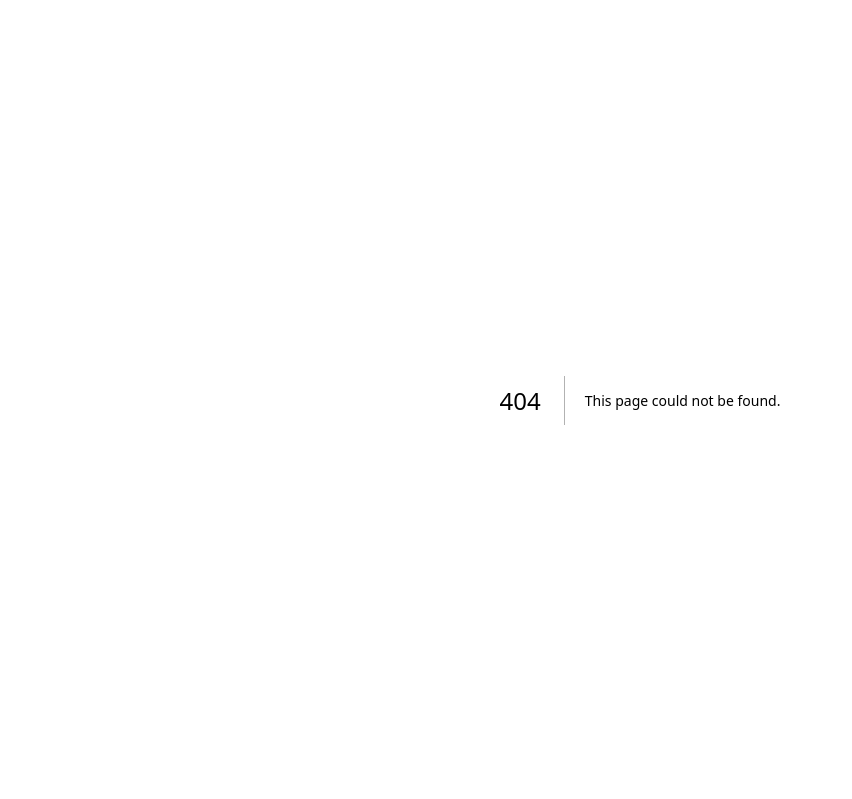
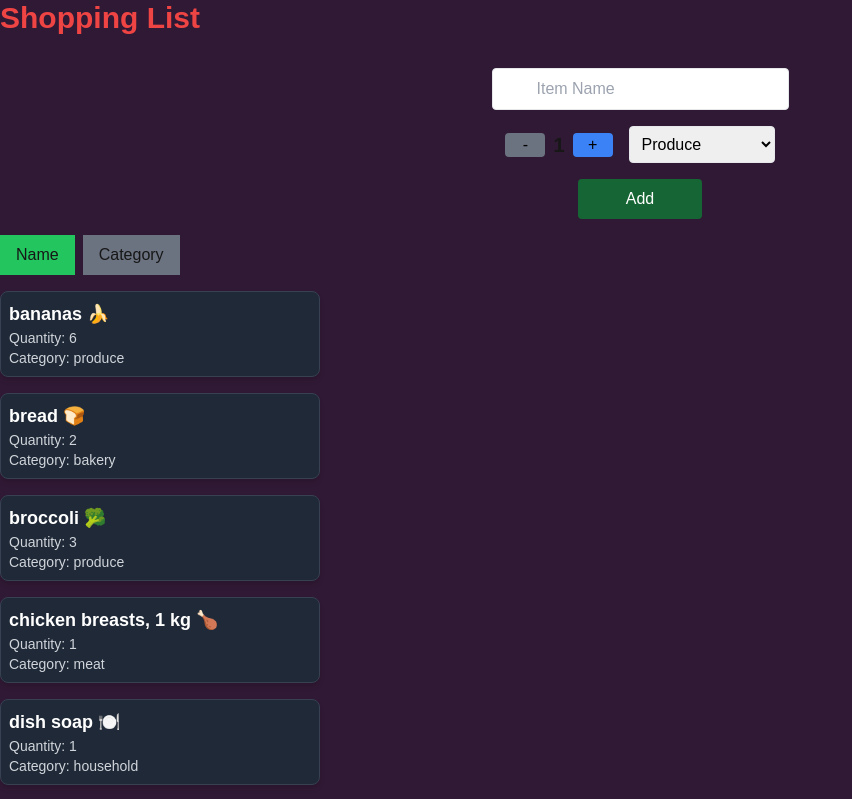
Before and after one commit to RamseyKHX/cprg306-assignments, a Next.js app: page /week-7 in a window 1280 px wide. Before the commit this address had no page. Shown: the top 799 px of the page, without its empty margins (0-852 px from the left). Built offline with nearby package versions, Linux system fonts and the light colour scheme.

Commit message:
week-7
complete week-7 with styling

```diff
--- a/app/page.js
+++ b/app/page.js
@@ -34,6 +34,11 @@ export default function Page() {
             <Link href="week-6" className="text-gray-500 hover:underline">Week 6</Link>
             </li>
           </ul>
+          <ul className="text-2xl">
+            <li>
+            <Link href="week-7" className="text-orange-500 hover:underline">Week 7</Link>
+            </li>
+          </ul>
       </div>
     </main>
 
--- /dev/null
+++ b/app/week-7/item-list.js
@@ -0,0 +1,45 @@
+"use client";
+import React, { useState } from 'react';
+import Item from './item';
+
+export default function ItemList({ items }) {
+  const [sortBy, setSortBy] = useState('name');
+
+  const sortedItems = [...items].sort((a, b) => {
+    if (sortBy === 'name') {
+      return a.name.localeCompare(b.name);
+    } else if (sortBy === 'category') {
+      return a.category.localeCompare(b.category);
+    }
+  });
+
+  return (
+    <div>
+      <div className="mb-4">
+        <button
+          onClick={() => setSortBy('name')}
+          className={`px-4 py-2 mr-2 ${sortBy === 'name' ? 'bg-green-500' : 'bg-gray-500'}`}
+        >
+          Name
+        </button>
+        <button
+          onClick={() => setSortBy('category')}
+          className={`px-4 py-2 ${sortBy === 'category' ? 'bg-blue-500' : 'bg-gray-500'}`}
+        >
+          Category
+        </button>
+      </div>
+
+      <ul>
+        {sortedItems.map((item) => (
+          <Item
+            key={item.id}
+            name={item.name}
+            quantity={item.quantity}
+            category={item.category}
+          />
+        ))}
+      </ul>
+    </div>
+  );
+}
--- /dev/null
+++ b/app/week-7/item.js
@@ -0,0 +1,12 @@
+"use client";
+import React from 'react';
+
+export default function Item({ name, quantity, category }) {
+  return (
+    <li className="bg-gray-800 text-white p-2 mb-4 rounded-lg shadow-md border border-gray-700 w-1/4 mx-0">
+      <div className="font-bold text-lg">{name}</div>
+      <div className="text-sm text-gray-300">Quantity: {quantity}</div>
+      <div className="text-sm text-gray-300">Category: {category}</div>
+    </li>
+  );
+}
--- /dev/null
+++ b/app/week-7/items.json
@@ -0,0 +1,74 @@
+[
+    {
+      "id": "1h2GJKH12gkHG31h1H",
+      "name": "milk, 4 L 🥛",
+      "quantity": 1,
+      "category": "dairy"
+    },
+    {
+      "id": "2KJH3k2j3H1k2J3K1H",
+      "name": "bread 🍞",
+      "quantity": 2,
+      "category": "bakery"
+    },
+    {
+      "id": "3h2KJH3k2j3H1k2J3",
+      "name": "eggs, dozen 🥚",
+      "quantity": 2,
+      "category": "dairy"
+    },
+    {
+      "id": "4k2J3K1H2GJKH12gk",
+      "name": "bananas 🍌",
+      "quantity": 6,
+      "category": "produce"
+    },
+    {
+      "id": "5H1h1H2KJH3k2j3H",
+      "name": "broccoli 🥦",
+      "quantity": 3,
+      "category": "produce"
+    },
+    {
+      "id": "6H1k2J3K1H2GJKH1",
+      "name": "chicken breasts, 1 kg 🍗",
+      "quantity": 1,
+      "category": "meat"
+    },
+    {
+      "id": "7gkHG31h1H2KJH3k",
+      "name": "pasta sauce 🍝",
+      "quantity": 3,
+      "category": "canned goods"
+    },
+    {
+      "id": "8j3H1k2J3K1H2GJK",
+      "name": "spaghetti, 454 g 🍝",
+      "quantity": 2,
+      "category": "dry goods"
+    },
+    {
+      "id": "9H12gkHG31h1H2KJ",
+      "name": "toilet paper, 12 pack 🧻",
+      "quantity": 1,
+      "category": "household"
+    },
+    {
+      "id": "10H3k2j3H1k2J3K1",
+      "name": "paper towels, 6 pack",
+      "quantity": 1,
+      "category": "household"
+    },
+    {
+      "id": "11k2J3K1H2GJKH12",
+      "name": "dish soap 🍽️",
+      "quantity": 1,
+      "category": "household"
+    },
+    {
+      "id": "12GJKH12gkHG31h1",
+      "name": "hand soap 🧼",
+      "quantity": 4,
+      "category": "household"
+    }
+  ]
--- /dev/null
+++ b/app/week-7/new-item.js
@@ -0,0 +1,82 @@
+"use client";
+import React, { useState } from 'react';
+
+export default function NewItem({ onAddItem }) {
+  const [name, setName] = useState("");
+  const [quantity, setQuantity] = useState(1);
+  const [category, setCategory] = useState("produce");
+
+  const handleSubmit = (e) => {
+    e.preventDefault();
+
+    const item = {
+      id: Math.random().toString(36).substring(2, 15),
+      name,
+      quantity,
+      category,
+    };
+
+    onAddItem(item);
+
+    setName("");
+    setQuantity(1);
+    setCategory("produce");
+  };
+
+  return (
+    <form onSubmit={handleSubmit} className="flex flex-col items-center p-4 space-y-4">
+      <input
+        type="text"
+        value={name}
+        onChange={(e) => setName(e.target.value)}
+        placeholder="Item Name"
+        required
+        className="border px-11 p-2 rounded text-black"
+      />
+
+      <div className="flex space-x-4">
+        <div className="flex items-center space-x-2">
+          <button
+            type="button"
+            onClick={() => setQuantity((prev) => (prev > 1 ? prev - 1 : prev))}
+            className={`bg-blue-500 text-black w-10 rounded ${quantity === 1 ? 'bg-gray-500' : ''}`}
+            disabled={quantity === 1}
+          >
+            -
+          </button>
+
+          <p className="text-xl font-bold">{quantity}</p>
+          <button
+            type="button"
+            onClick={() => setQuantity((prev) => (prev < 20 ? prev + 1 : prev))}
+            className={`bg-blue-500 text-black w-10 rounded ${quantity === 20 ? 'bg-gray-500' : ''}`}
+            disabled={quantity === 20}
+          >
+            +
+          </button>
+        </div>
+
+        <select
+          value={category}
+          onChange={(e) => setCategory(e.target.value)}
+          required
+          className="border p-2 rounded text-black"
+        >
+          <option value="produce">Produce</option>
+          <option value="dairy">Dairy</option>
+          <option value="bakery">Bakery</option>
+          <option value="meat">Meat</option>
+          <option value="frozen">Frozen Foods</option>
+          <option value="canned">Canned Goods</option>
+          <option value="dry">Dry Goods</option>
+          <option value="beverages">Beverages</option>
+          <option value="snacks">Snacks</option>
+          <option value="household">Household</option>
+          <option value="other">Other</option>
+        </select>
+      </div>
+
+      <button type="submit" className="bg-green-800 text-white py-2 px-12 rounded">Add</button>
+    </form>
+  );
+}
--- /dev/null
+++ b/app/week-7/page.js
@@ -0,0 +1,21 @@
+"use client";
+import React, { useState } from 'react';
+import NewItem from './new-item';
+import ItemList from './item-list';
+import itemsData from './items.json';
+
+export default function Page() {
+  const [items, setItems] = useState(itemsData);
+
+  const handleAddItem = (newItem) => {
+    setItems((prevItems) => [...prevItems, newItem]);
+  };
+
+  return (
+    <main className="min-h-screen bg-[#301934]">
+      <h1 className="text-red-500 text-3xl font-bold mb-4">Shopping List</h1>
+      <NewItem onAddItem={handleAddItem} />
+      <ItemList items={items} />
+    </main>
+  );
+}
```
